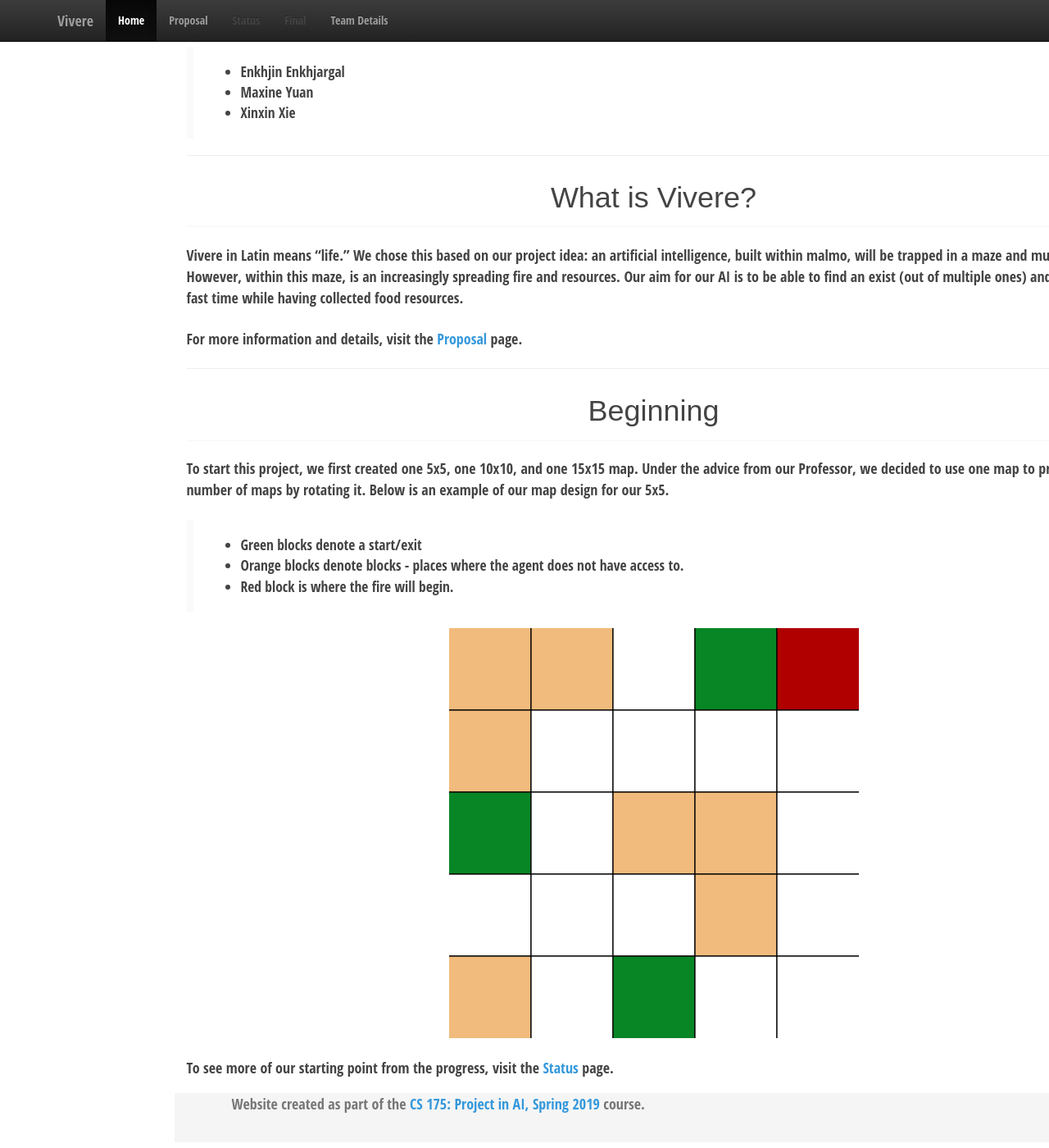
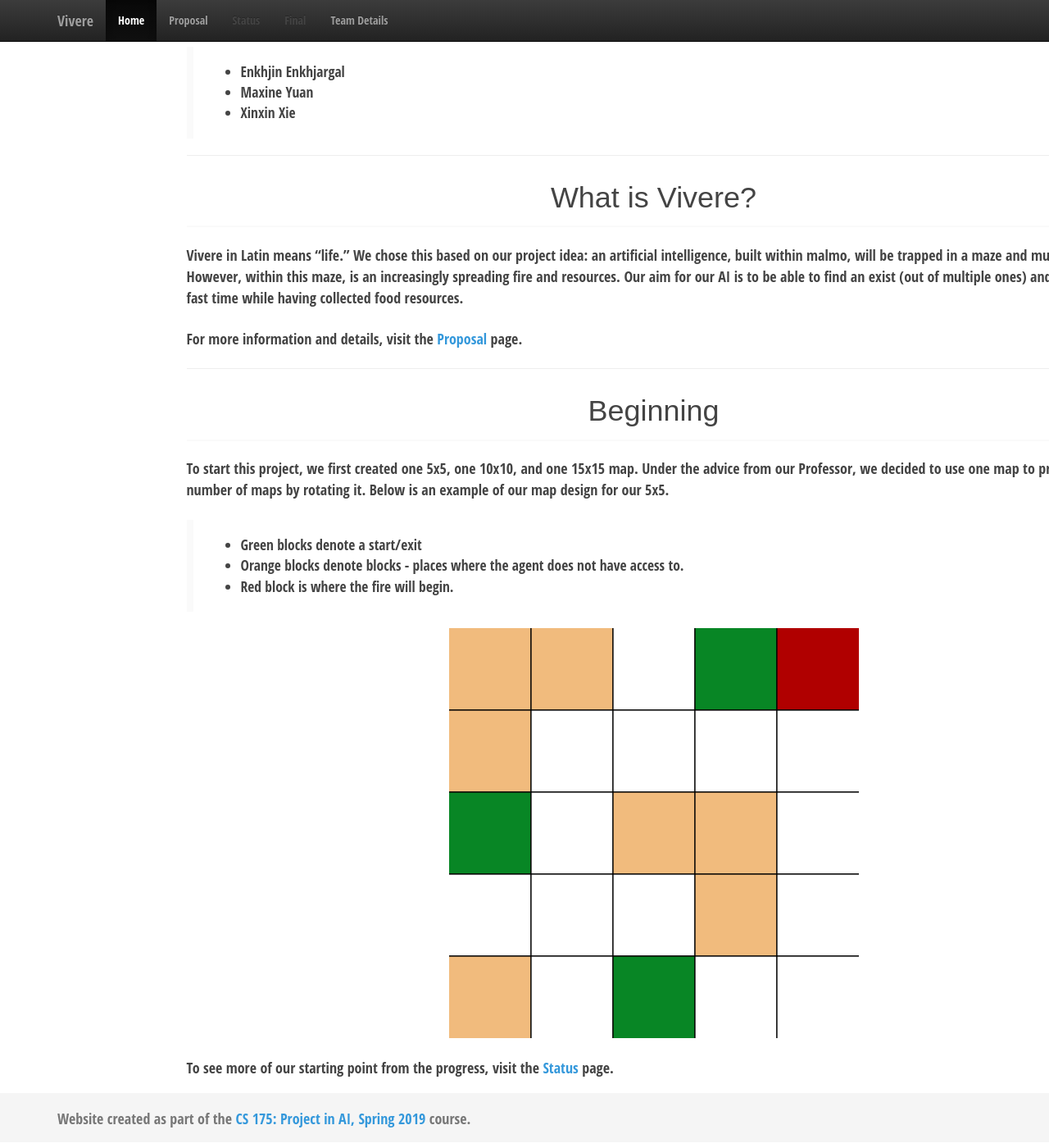
Before and after one commit to Enhjin/Vivere, a Jekyll site: the page built from docs/index.md, in a window 1280 px wide and 1400 px high, scrolled down 580 px. Shown: the whole window at 82% size. Built offline with Jekyll 4.4.1, drawn with Linux system fonts in a browser that asks for light colours.

Commit message:
Update custom.css

```diff
--- a/docs/css/custom.css
+++ b/docs/css/custom.css
@@ -8,9 +8,12 @@ body {
   /* Margin bottom by footer height */
   margin-bottom: 60px;
 }
-footer {
+.footer {
   position: absolute;
+  right: 0;
   bottom: 0;
+  left: 0;
+  padding: 1rem;
   width: 100%;
   /* Set the fixed height of the footer here */
   height: 60px;
```
